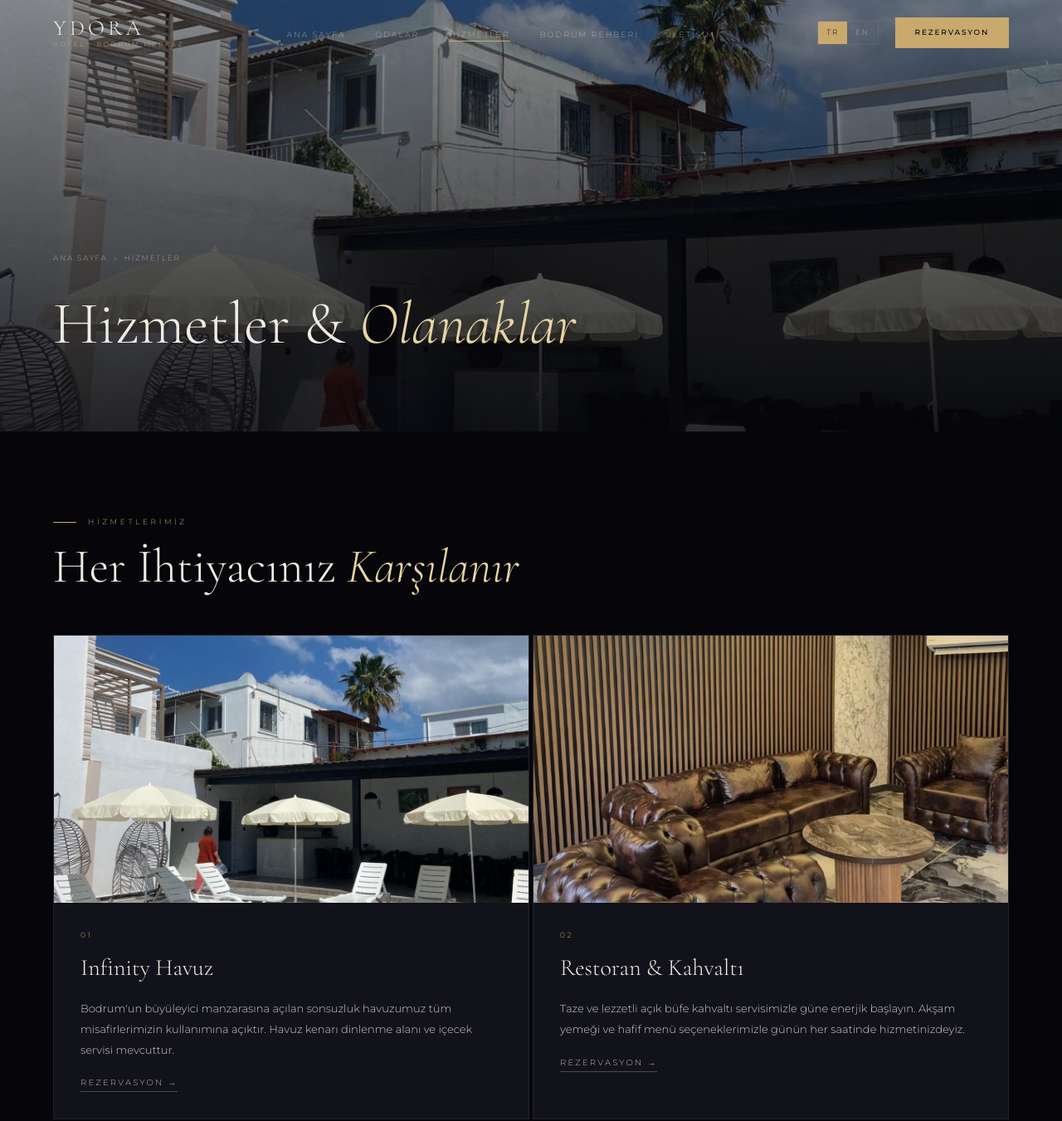
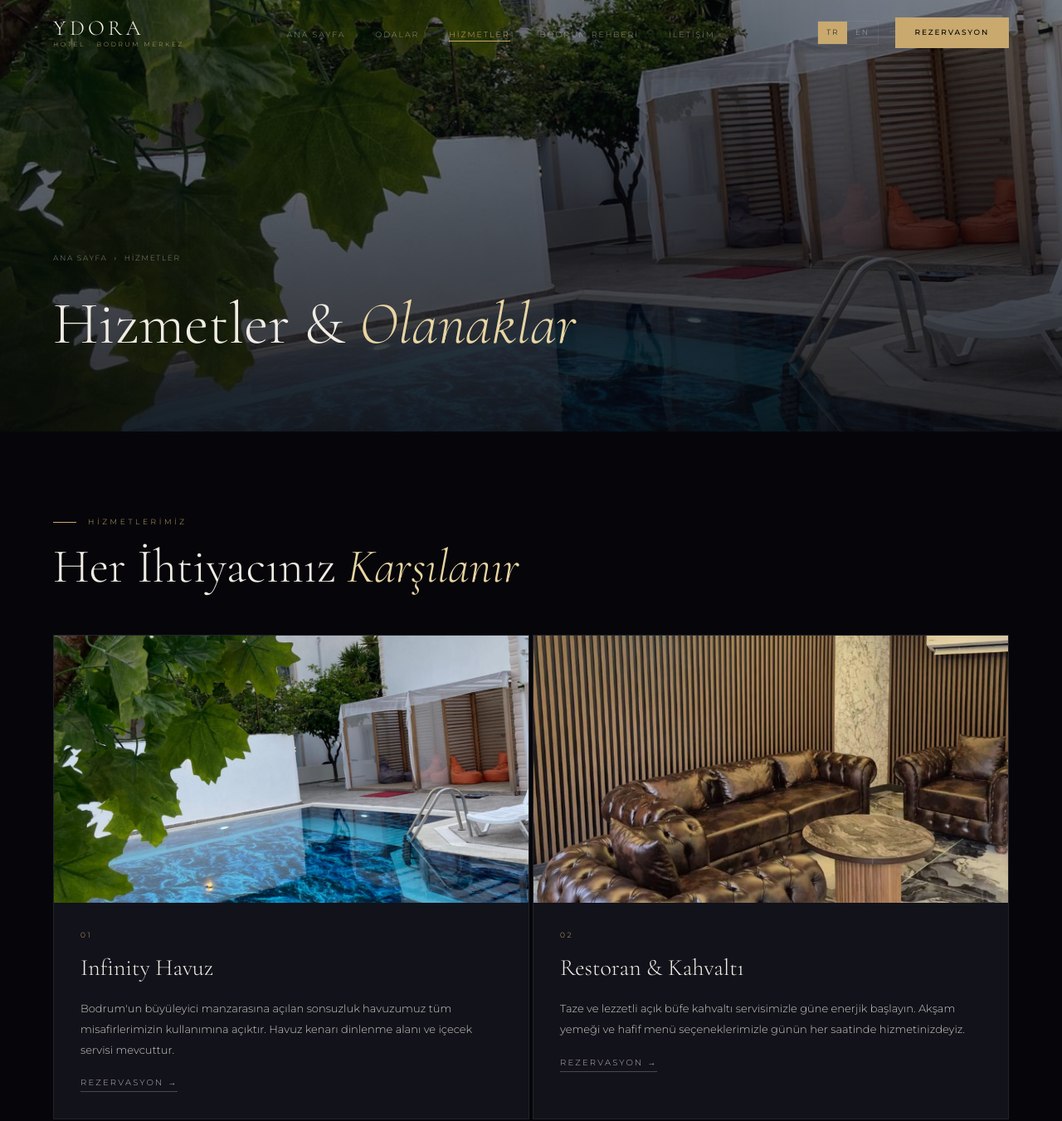
Before and after one commit to selcukburgaz-max/ydora-luxury-hotel, a website: page hizmetler.html in a window 1280 px wide. Shown: the top 1351 px of the page at 83% size. Drawn offline with nearby package versions, Linux system fonts and the light colour scheme.

Commit message:
Add files via upload

```diff
--- a/hizmetler.html
+++ b/hizmetler.html
@@ -1121,7 +1121,7 @@ footer {
   <a href="/rezervasyon.html" class="mob-book">Rezervasyon Yap →</a>
 </div>
 <header class="page-hero">
-  <div class="page-hero-media"><img src="/images/havuz5.jpeg" alt="Ydora Hotel Bodrum infinity havuz ve hizmetler" loading="eager"></div>
+  <div class="page-hero-media"><img src="/images/havuz4.jpeg" alt="Ydora Hotel Bodrum infinity havuz ve hizmetler" loading="eager"></div>
   <div class="page-hero-overlay" aria-hidden="true"></div>
   <div class="page-hero-content">
     <div class="breadcrumb"><a href="/index.html">Ana Sayfa</a><span class="breadcrumb-sep">›</span><span>Hizmetler</span></div>
@@ -1133,7 +1133,7 @@ footer {
   <h2 class="section-title reveal d1" style="margin-bottom:52px">Her İhtiyacınız <em>Karşılanır</em></h2>
   <div style="display:grid;grid-template-columns:1fr 1fr;gap:4px">
     <div style="background:var(--card);border:1px solid var(--border2);overflow:hidden" class="reveal">
-      <img src="/images/havuz5.jpeg" alt="Ydora Hotel Bodrum infinity havuz" style="width:100%;aspect-ratio:16/9;object-fit:cover">
+      <img src="/images/havuz4.jpeg" alt="Ydora Hotel Bodrum infinity havuz" style="width:100%;aspect-ratio:16/9;object-fit:cover">
       <div style="padding:clamp(18px,3vw,32px)">
         <div style="font-size:9px;letter-spacing:.3em;text-transform:uppercase;color:var(--gold);margin-bottom:10px">01</div>
         <h2 style="font-family:'Cormorant Garamond',serif;font-size:clamp(20px,3vw,28px);font-weight:300;margin-bottom:14px">Infinity Havuz</h2>
```
